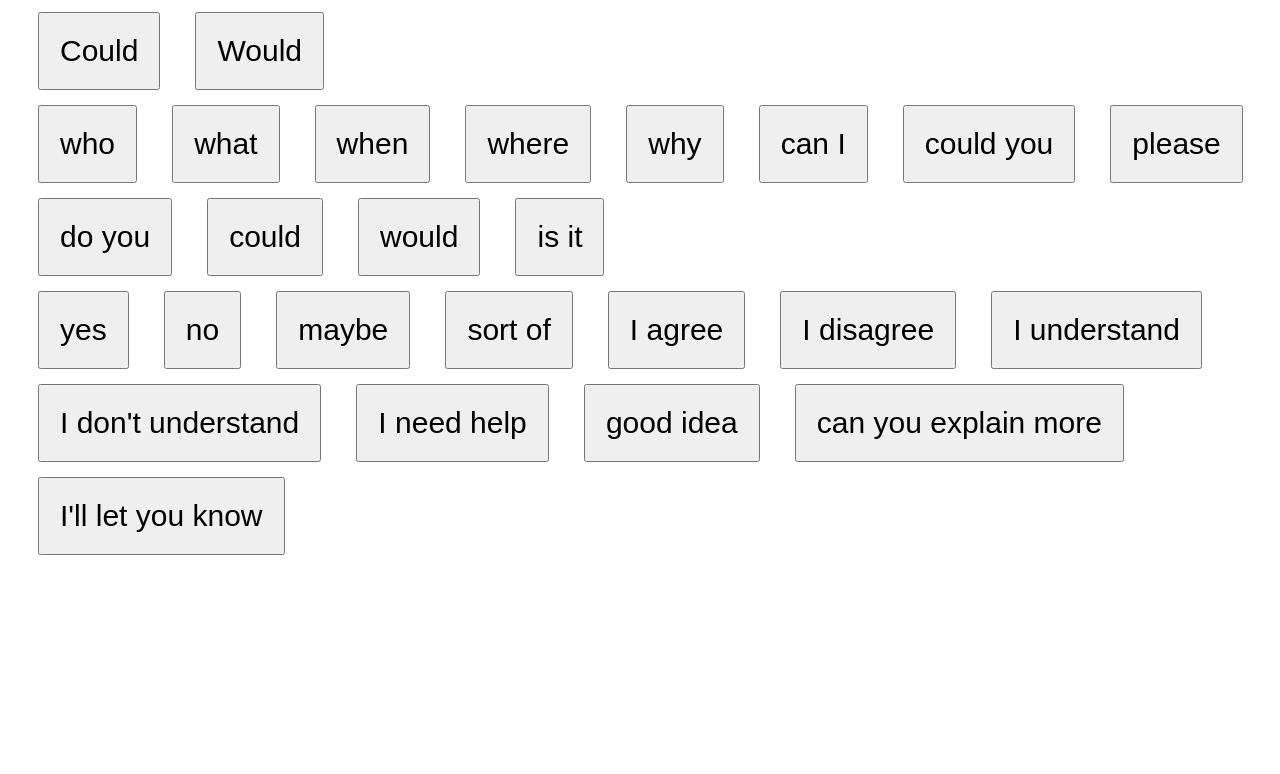
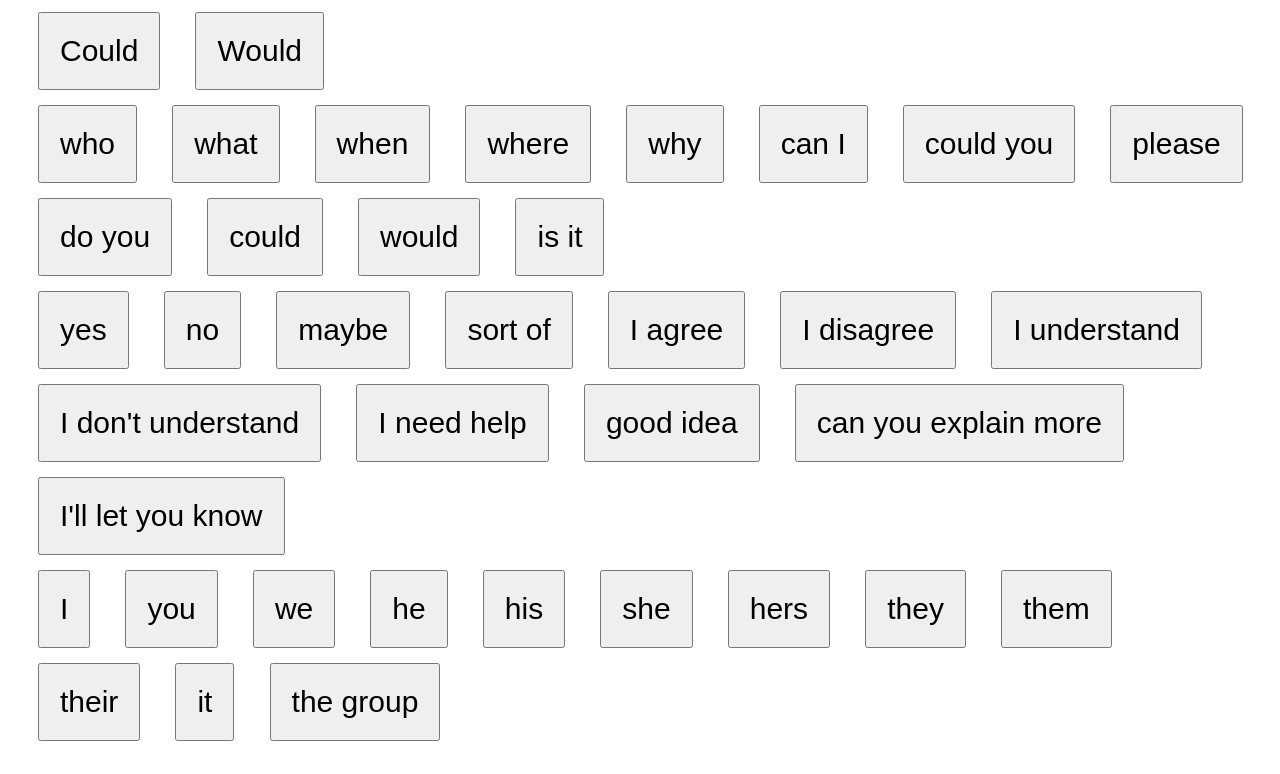
Before and after one commit to sarahcantrill/TTSSystem, a website: page prototype2/index.html in a window 1280 px wide. Shown: the part 723-1497 px from the top of the page. Before the commit the page ends 1311 px from the top, so only its background shows below. Drawn offline with Linux system fonts and the light colour scheme; a script that the page names is missing.

Commit message:
adding the subjects tab content

```diff
--- a/prototype2/index.html
+++ b/prototype2/index.html
@@ -92,6 +92,21 @@
                 <button class="word-box">I'll let you know</button>
                 </div>
 
+                <div id="subjects" class="tab-content">
+                    <button class="word-box">I</button>
+                    <button class="word-box">you</button>
+                    <button class="word-box">we</button>
+                    <button class="word-box">he</button>
+                    <button class="word-box">his</button>
+                    <button class="word-box">she</button>
+                    <button class="word-box">hers</button>
+                    <button class="word-box">they</button>
+                    <button class="word-box">them</button>
+                    <button class="word-box">their</button>
+                    <button class="word-box">it</button>
+                    <button class="word-box">the group</button>
+                    </div>
+
 
     <script src="https://cdnjs.cloudflare.com/ajax/libs/tensorflow/4.2.0/tf.min.js"></script>
 </body>
```
